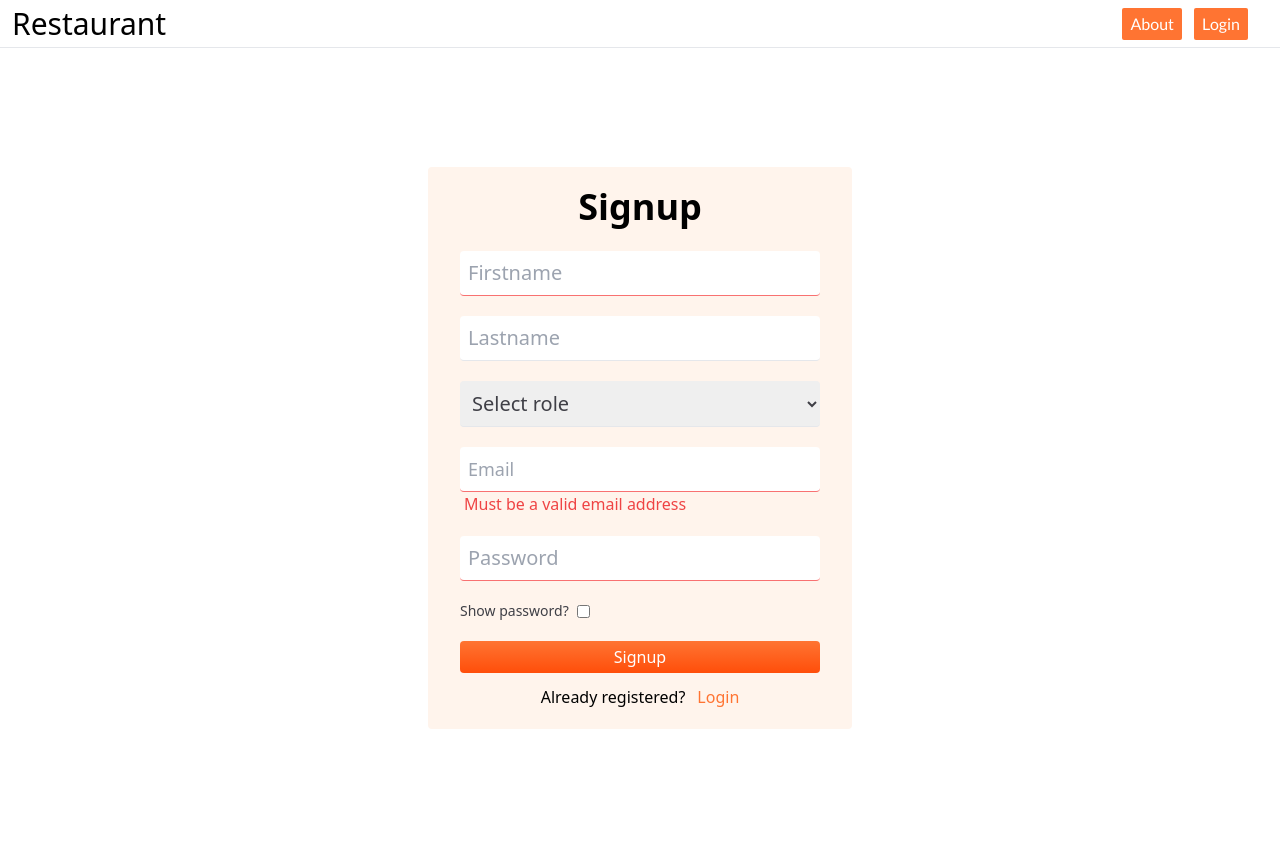
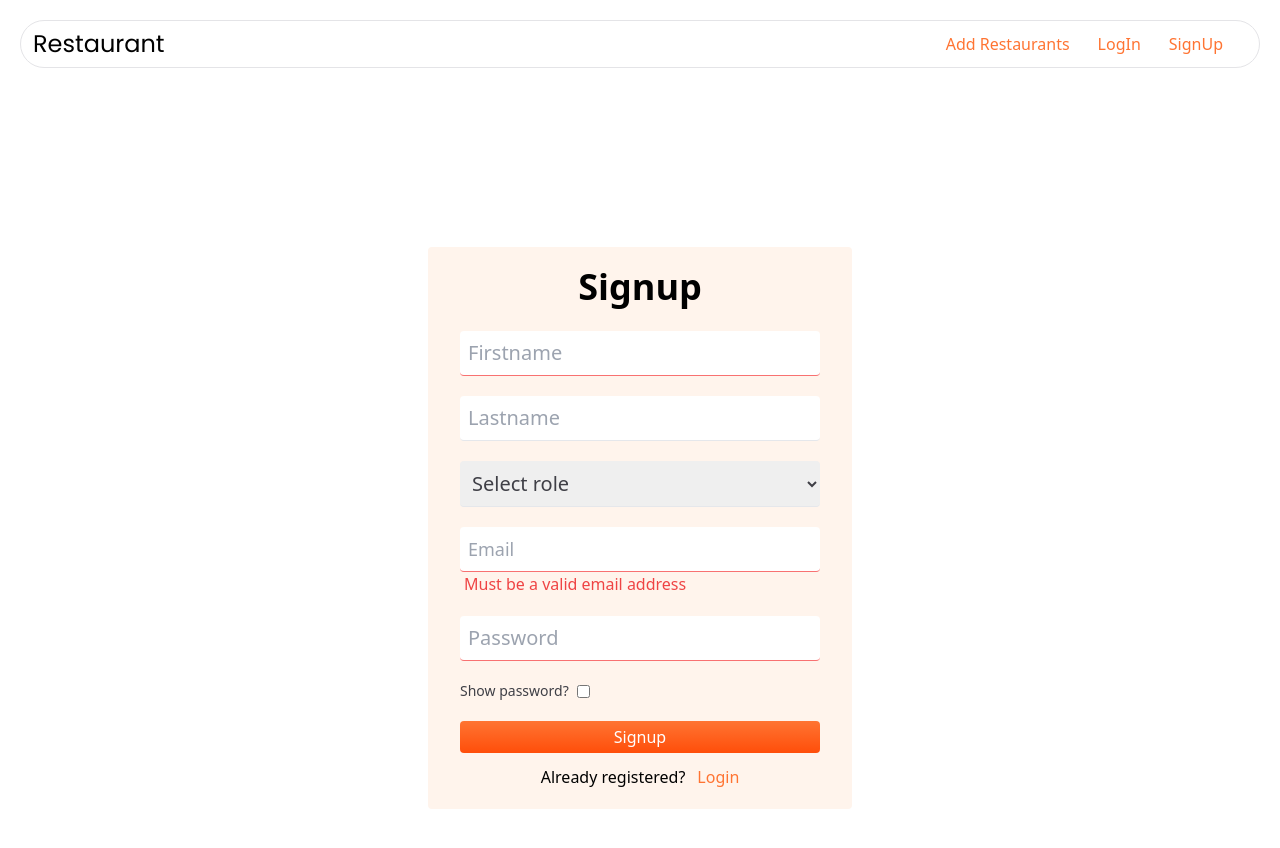
Before and after one commit to aniketchauhan18/restaurant-management, a React (Vite) app in the folder frontend/: page / in a window 1280 px wide. Shown: the top 848 px of the page. Built offline with nearby package versions, Linux system fonts and the light colour scheme.

Commit message:
added styling

```diff
--- a/frontend/src/components/common/Footer.jsx
+++ b/frontend/src/components/common/Footer.jsx
@@ -1,8 +1,31 @@
-import React from 'react'
+import { Link } from "react-router-dom";
+import { IoLogoGithub,IoLogoLinkedin } from "react-icons/io";
+import { RiTwitterXFill } from "react-icons/ri";
 
 function Footer() {
+  const linkClasses = "text-2xl transform  duration-200 hover:scale-110";
+
   return (
-    <div>Footer</div>
+    <footer
+      className="flex flex-col mt-12"
+    >
+      <div className="flex flex-col">
+        <div className="flex justify-evenly md:self-start md:gap-10 md:pl-5">
+          <Link >
+            <IoLogoGithub className={linkClasses}/>
+          </Link>
+          <Link className={linkClasses}>
+            <IoLogoLinkedin />
+          </Link>
+          <Link className={linkClasses}>
+            <RiTwitterXFill />
+          </Link>
+        </div>
+      </div>
+      <small className="flex justify-center my-3 text-sm">
+        Made with ❤️ by Aniket Chauhan
+      </small>
+    </footer>
   )
 }
 
--- a/frontend/src/components/common/Header.jsx
+++ b/frontend/src/components/common/Header.jsx
@@ -3,17 +3,18 @@ import { Link } from "react-router-dom"
 
 function Header() {
   // const [showLogin , setShowLogin] = useState(true);
-  const [authenticatedUser, setAuthenticatedUser] = useState(true)
+  const [isLoggedIn, setIsLoggedIn] = useState(false)
 
-  const linkClasses = "bg-scarlet-400 text-white py-1 px-2 rounded-sm hover:bg-scarlet-500 transition ease-in-out duration-300 font-lato"
+  const linkClasses = "text-scarlet-400 py-1 px-1 hover:text-scarlet-500 transition ease-in-out duration-300 font-mukta nav-links"
 
   useEffect(() => {
-    const userExists = localStorage.getItem("userId");
+    const userExists = localStorage.getItem("jwtToken");
+    console.log(userExists)
     if (userExists){
-      setAuthenticatedUser((prev) => !prev)
+      setIsLoggedIn(true)
     }
     // } else {
-    //   setAuthenticatedUser(true)
+    //   setisLoggedIn(true)
     // }
   }, [])
 
@@ -22,33 +23,42 @@ function Header() {
   // }
 
   const handleLogout = () => {
-    localStorage.clear("jwtToken")
-    localStorage.clear("userId")
+    localStorage.removeItem("jwtToken")
+    localStorage.removeItem("userId")
+    setIsLoggedIn(false)
   }
 
 
   return (
-      <nav className='flex px-3 items-center sticky w-full h-12 border-b py-4'>
-        <h1>
+    <div className="flex justify-center mb-10">
+      <nav
+        className='flex px-3 items-center w-full h-12 border-b py-4  border border-zinc-200 rounded-full m-5 justify-between'
+      >
+        <Link to={'/'} className="font-poppins text-2xl restaurant-heading flex justify-center items-center">
           Restaurant
-        </h1>
-        <ul className='flex sticky justify-left gap-3 ml-auto mr-5'>
-          <Link className={linkClasses}>
-            About
+        </Link>
+        <div className="flex justify-center w-full items-center">
+          <div className='flex gap-5 ml-auto mr-5 nav-container'>
+          <Link className={linkClasses} to={'/createrestaurant'}>
+            Add Restaurants
           </Link>
-          <div className="flex justify-center">
-            {authenticatedUser ?
-              <Link to={'/login'} className={linkClasses}>
-                Login
-              </Link>
-              :
+          <Link className={linkClasses} to={'/login'} >
+            LogIn
+          </Link>
+          <Link className={linkClasses} to={'/register'}>
+            SignUp
+          </Link>
+          {/* <div className="flex justify-center">
+            {isLoggedIn &&
               <Link to={'/'} onClick={handleLogout} className={linkClasses}>
                 Logout
               </Link>
             }
+          </div> */}
           </div>
-        </ul>
+        </div>
       </nav>
+    </div>
   )
 }
 
```
